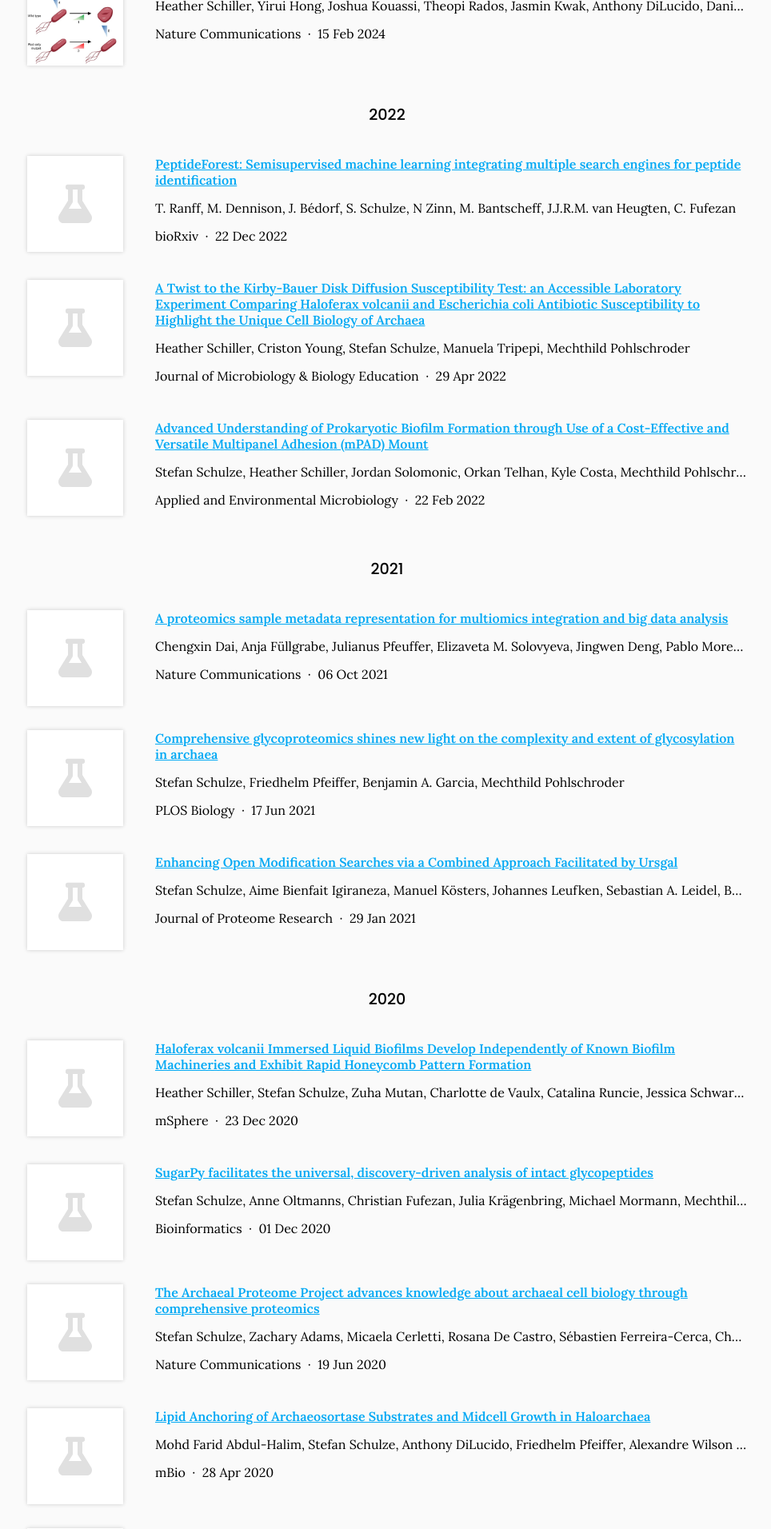
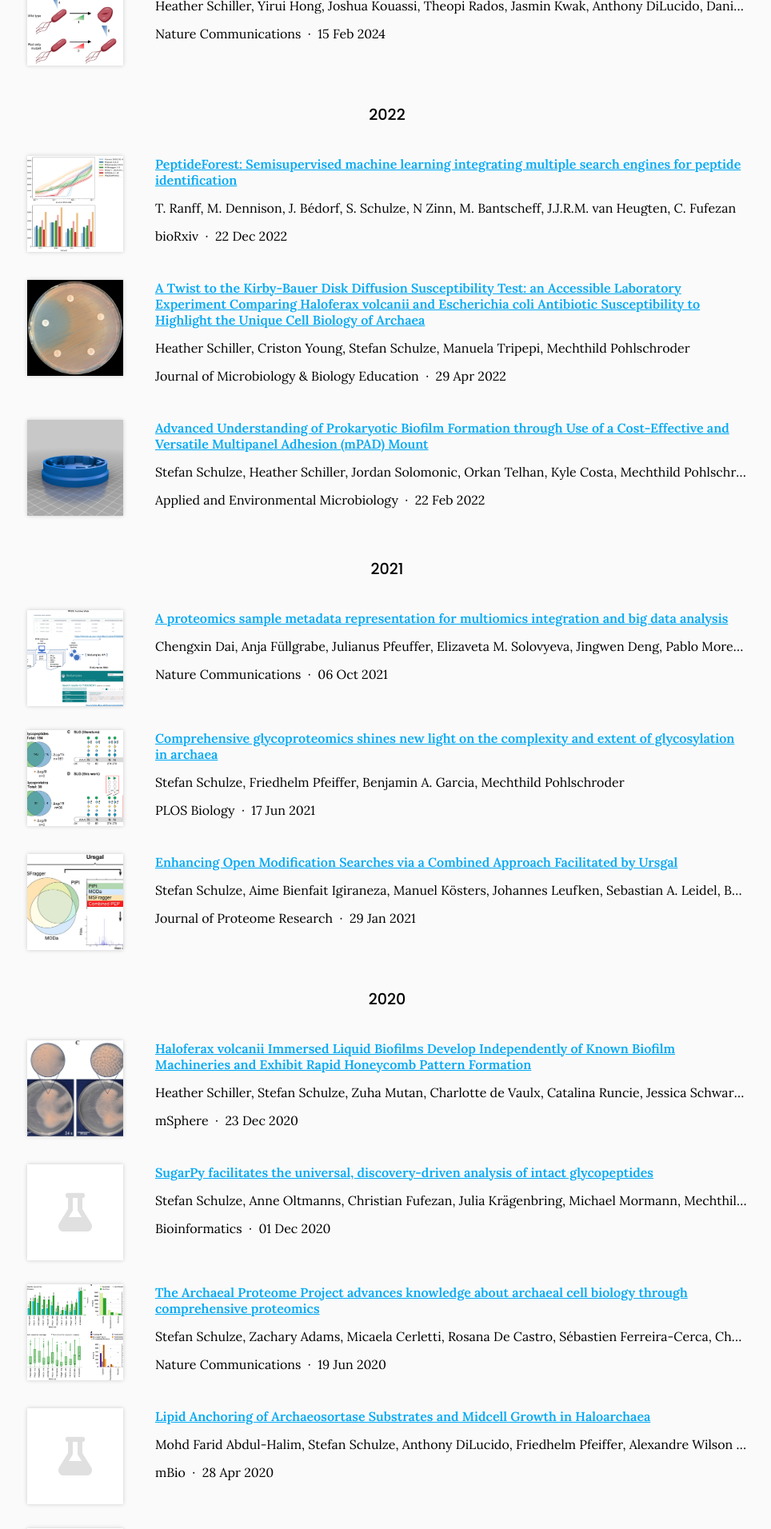
Before and after one commit to Schulze-lab/Schulze-lab-website, a Jekyll site: the page built from publications/index.md, in a window 1280 px wide. Shown: the part 553-2465 px from the top of the page at 80% size, without its empty margins (156-1120 px from the left). Built offline with Jekyll 4.4.1, drawn with Linux system fonts in a browser that asks for light colours.

Commit message:
Adding images to publications

```diff
--- a/_data/citations.yaml
+++ b/_data/citations.yaml
@@ -10,6 +10,7 @@
   - Benjamin A. Garcia
   - Mechthild Pohlschroder
   publisher: PLOS Biology
+  image: images/PLOSBio_glycoproteomics.png
   date: '2021-06-17'
   link: https://doi.org/gqrnzc
   _cache: 140c89f21e5c8f3c62906d390536ddc2786b4cb8d5563ab90c8397cc1bbd1056
@@ -37,6 +38,7 @@
   - Henning Urlaub
   - Mechthild Pohlschroder
   publisher: Nature Communications
+  image: images/NatCommun_ArcPP.webp
   date: '2020-06-19'
   link: https://doi.org/gqrnzd
   _cache: 862fba7409a5edf7c5fb1cfff4b48e6ffd75a12edd005bacc7833d3488bb7f1b
@@ -51,6 +53,7 @@
   - Manuela Tripepi
   - Mechthild Pohlschroder
   publisher: Journal of Microbiology &amp; Biology Education
+  image: images/KirbyBauer.jpg
   date: '2022-04-29'
   link: https://doi.org/gqrnw6
   _cache: 90c9276f12193a15d040eab6dfae9c6ac07048ae59b26b6ac4a94ed826f7f51c
@@ -65,6 +68,7 @@
   - Kyle Costa
   - Mechthild Pohlschroder
   publisher: Applied and Environmental Microbiology
+  image: images/mPAD.png
   date: '2022-02-22'
   link: https://doi.org/gqrn7s
   _cache: f7836dd6643f14561a81c4c2548cd05e6aca59d042fad73696742b62b568cd00
@@ -81,6 +85,7 @@
   - Christian Fufezan
   - Mechthild Pohlschroder
   publisher: Journal of Proteome Research
+  image: images/JPR_Ursgal.jpg
   date: '2021-01-29'
   link: https://doi.org/gqrn7v
   _cache: b6a3a69aeae8be97ad04a1fefbd6f24f99365a98e30624781ad8add6e147bd02
@@ -112,6 +117,7 @@
   - Alexandre W. Bisson Filho
   - Mechthild Pohlschroder
   publisher: mSphere
+  image: images/mSphere_honeycomb.jpeg
   date: '2020-12-23'
   link: https://doi.org/gqrn8f
   _cache: 756229712f86a886503730c1676407f4067d53fd61dfa2669c9ea678be380469
@@ -415,6 +421,7 @@
   - Lev I. Levitsky
   - Yasset Perez-Riverol
   publisher: Nature Communications
+  image: images/NatCommun_SDRF.webp
   date: '2021-10-06'
   link: https://doi.org/gqrpmc
   _cache: 97479cbbfbc732acc7a94c7f2bf81f46cd8c1acfaef0da075c8c3efdcb8ef201
@@ -431,6 +438,7 @@
   - J.J.R.M. van Heugten
   - C. Fufezan
   publisher: bioRxiv
+  image: images/PeptideForest.jpg
   date: '2022-12-22'
   link: https://doi.org/gshmdb
   _cache: f8022b7d95d1fba3e5f5eec7caef69e66629f1546223fe59dc21522608435d33
```
Also changed, not shown: images/JPR_Ursgal.jpg (added), images/KirbyBauer.jpg (added), images/NatCommun_ArcPP.webp (added), images/NatCommun_SDRF.webp (added), images/PLOSBio_glycoproteomics.png (added), images/PeptideForest.jpg (added), images/mPAD.png (added), images/mSphere_honeycomb.jpeg (added).
